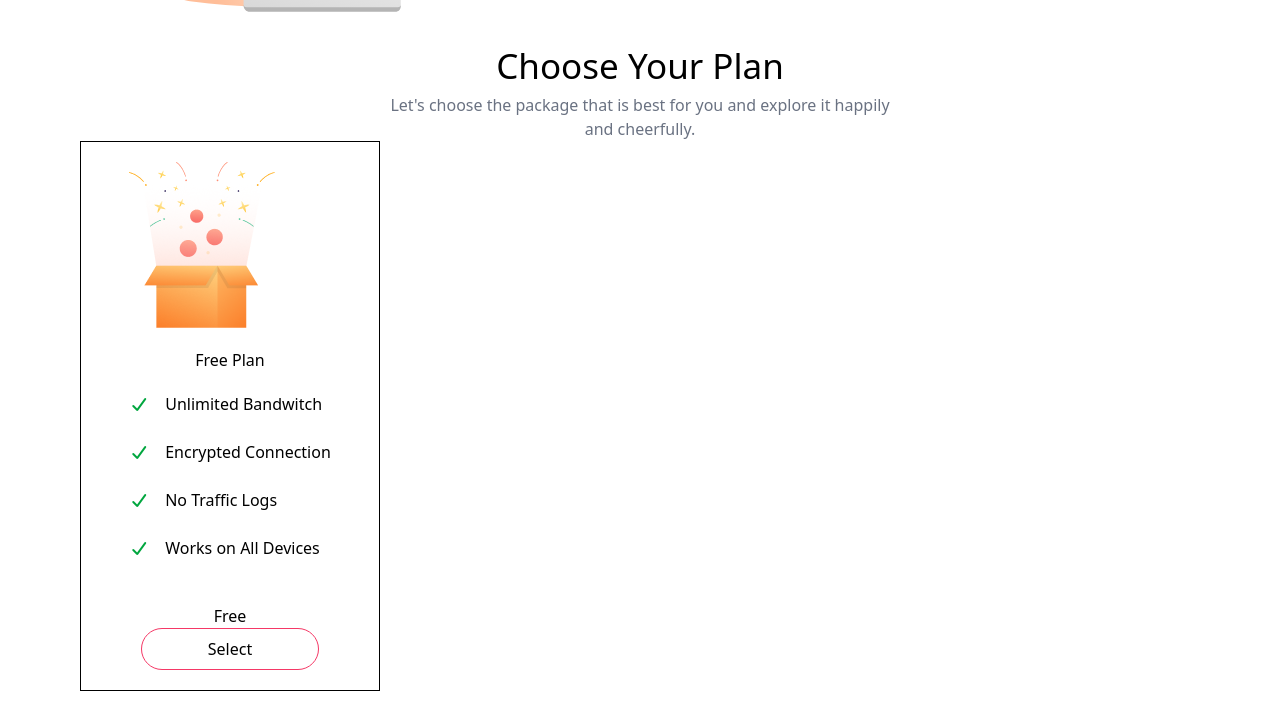
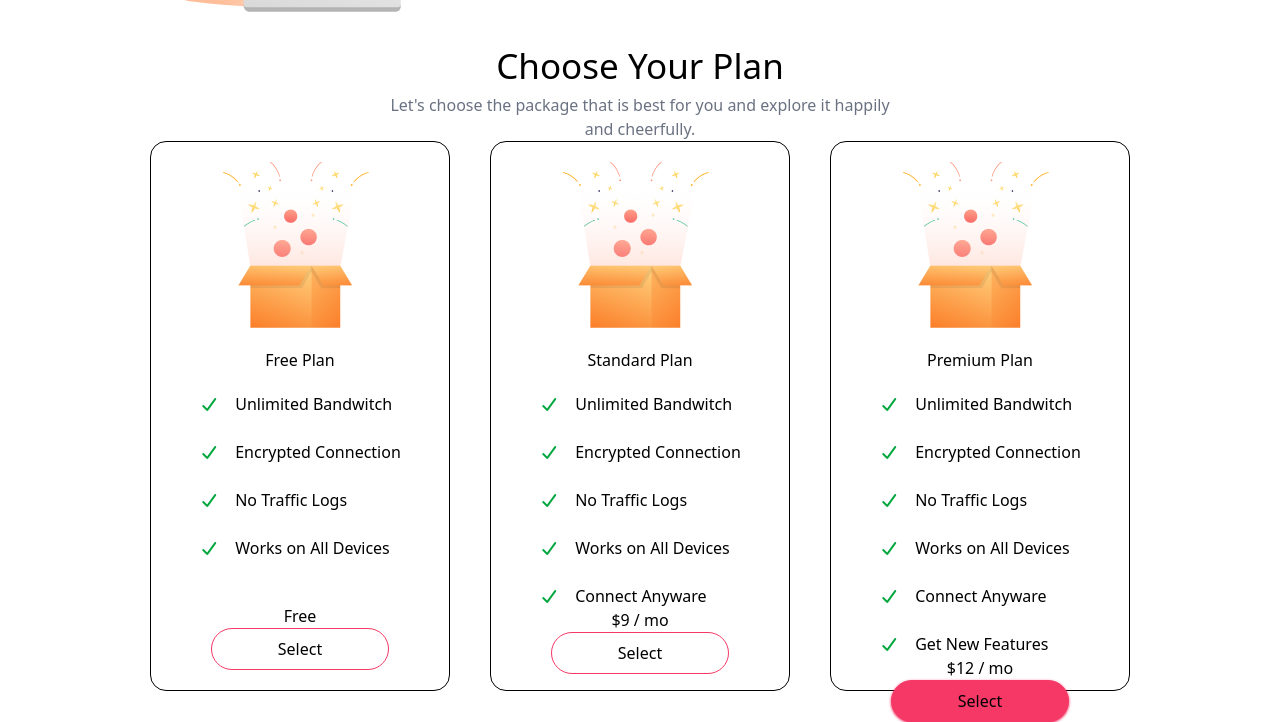
Before and after one commit to samuelifeanyi/Laslesvpn, a website: page index.html in a window 1280 px wide. Shown: the part 1055-1777 px from the top of the page. Drawn offline with nearby package versions, Linux system fonts and the light colour scheme.

Commit message:
laslesvpn

```diff
--- a/index.html
+++ b/index.html
@@ -110,11 +110,12 @@
         </div>
 
         <!-- choose plan card div  -->
+         <div class="flex gap-10 justify-center">
          <div>
-            <div class="lg:w-[300px] lg:h-[550px] flex flex-col justify-between border items-center p-5 hover:border-[#f53855]">
+            <div class="lg:w-[300px] lg:h-[550px] flex flex-col justify-between border items-center p-5 hover:border-[#f53855] rounded-2xl">
 
-                <div>
-                    <img src="./image/Free.png" alt="">
+                <div class="items-center justify-center text-center">
+                    <img class="ml-6" src="./image/Free.png" alt="">
                     <h4 class="text-center my-5 font-medium">Free Plan</h4>
                     <ul class="flex flex-col gap-6">
                         <li class="flex gap-4 items-center"><i class="fa-solid fa-check text-green-600 font-bold"></i><span>Unlimited Bandwitch</span></li>
@@ -130,6 +131,53 @@
                 </div>
             </div>
          </div>
+
+         <div>
+            <div class="lg:w-[300px] lg:h-[550px] flex flex-col justify-between border items-center p-5 hover:border-[#f53855] rounded-2xl">
+
+                <div class="items-center justify-center text-center">
+                    <img class="ml-6" src="./image/Free.png" alt="">
+                    <h4 class="text-center my-5 font-medium">Standard Plan</h4>
+                    <ul class="flex flex-col gap-6">
+                        <li class="flex gap-4 items-center"><i class="fa-solid fa-check text-green-600 font-bold"></i><span>Unlimited Bandwitch</span></li>
+                        <li class="flex gap-4 items-center"><i class="fa-solid fa-check text-green-600 font-bold"></i></i><span>Encrypted Connection</span></li>
+                        <li class="flex gap-4 items-center"><i class="fa-solid fa-check text-green-600 font-bold"></i></i><span>No Traffic Logs</span></li>
+                        <li class="flex gap-4 items-center"><i class="fa-solid fa-check text-green-600 font-bold"></i></i><span>Works on All Devices</span></li>
+                        <li class="flex gap-4 items-center"><i class="fa-solid fa-check text-green-600 font-bold"></i></i><span>Connect Anyware</span></li>
+                    </ul>
+                </div>
+
+                <div class="text-center">
+                    <p class="font-medium">$9 / <span class="font-light">mo</span></p>
+                    <a class="block w-[177.88px] rounded-[50px] border border-[#F53866] px-5 py-2" href="">Select</a>
+                </div>
+            </div>
+         </div>
+
+         <div>
+            <div class="lg:w-[300px] lg:h-[550px] flex flex-col justify-between border items-center p-5 hover:border-[#f53855] rounded-2xl">
+
+                <div class="items-center justify-center text-center">
+                    <img class="ml-6" src="./image/Free.png" alt="">
+                    <h4 class="text-center my-5 font-medium">Premium Plan</h4>
+                    <ul class="flex flex-col gap-6">
+                        <li class="flex gap-4 items-center"><i class="fa-solid fa-check text-green-600 font-bold"></i><span>Unlimited Bandwitch</span></li>
+                        <li class="flex gap-4 items-center"><i class="fa-solid fa-check text-green-600 font-bold"></i></i><span>Encrypted Connection</span></li>
+                        <li class="flex gap-4 items-center"><i class="fa-solid fa-check text-green-600 font-bold"></i></i><span>No Traffic Logs</span></li>
+                        <li class="flex gap-4 items-center"><i class="fa-solid fa-check text-green-600 font-bold"></i></i><span>Works on All Devices</span></li>
+                        <li class="flex gap-4 items-center"><i class="fa-solid fa-check text-green-600 font-bold"></i></i><span>Connect Anyware</span></li>
+                        <li class="flex gap-4 items-center"><i class="fa-solid fa-check text-green-600 font-bold"></i></i><span>Get New Features</span></li>
+                    </ul>
+                </div>
+
+                <div class="text-center">
+                    <p class="font-medium">$12 / <span class="font-light">mo</span></p>
+                    <a class="block w-[177.88px] rounded-[50px] border border-[#F53866] bg-[#F53866] shadow shadow-[#F53866] px-5 py-2 hover:bg-indigo-400" href="">Select</a>
+                </div>
+            </div>
+         </div>
+
+         </div>
        </section>
    </main>
 </body>
```
